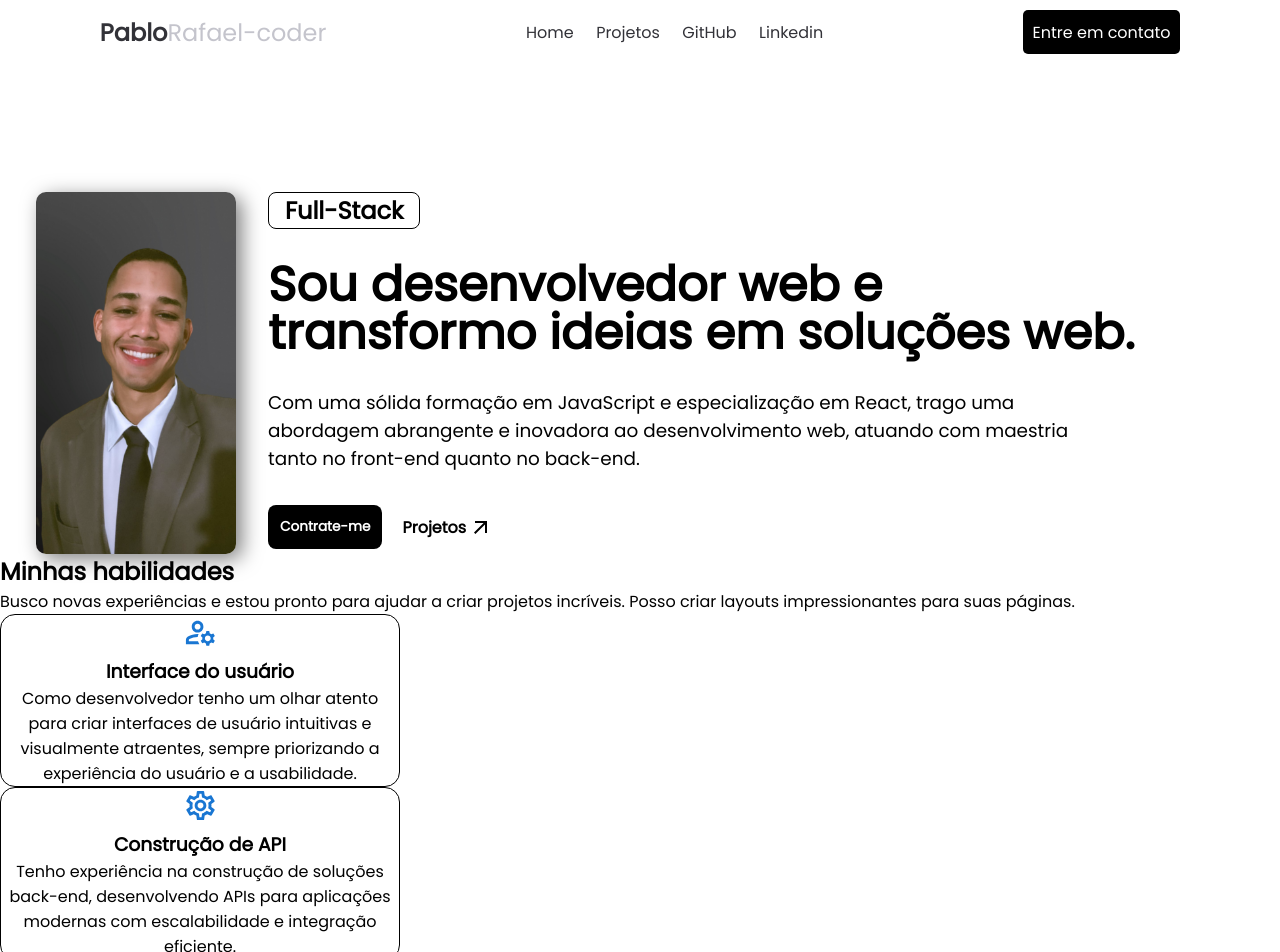
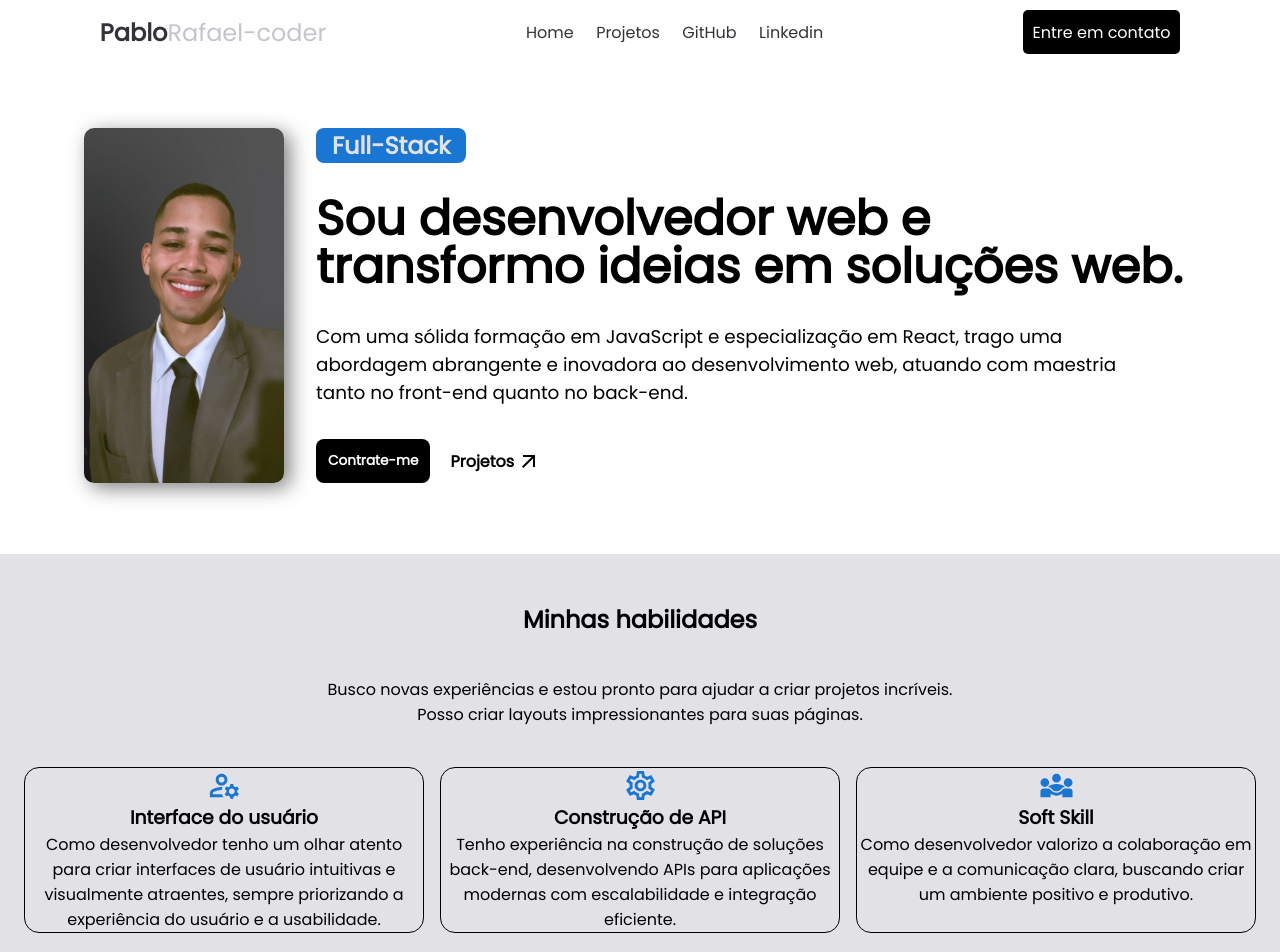
Before and after one commit to PabloRafael-coder/meu-portfolio, a React (Vite) app: page / in a window 1280 px wide. Shown: the top 952 px of the page. Built offline with nearby package versions, Linux system fonts and the light colour scheme.

Commit message:
feat: Add styles mainContent, cardSection, contentCard, textSection, cardTitle

```diff
--- a/src/App.module.css
+++ b/src/App.module.css
@@ -1,9 +1,14 @@
+.mainContent{
+    display: flex;
+    flex-direction: column;
+    align-items: center;
+    justify-content: center;
+}
 
 .sectionProfile {
     display: flex;
     max-width: 75.5rem;
-    padding-top: 8rem;
-    margin: 0 auto;
+    padding: 4rem 0;
     gap: 2rem;
 }
 
@@ -18,8 +23,9 @@
     padding: 0 1rem;
     font-size: 1.5rem;
     font-weight: 700;
-    border: 1px solid var(--black);
     border-radius: 8px;
+    background: #1976d2;
+    color: var(--gray-100);
 }
 
 .title {
@@ -66,28 +72,38 @@
 
 .avatar {
     width: 200px;
-    height: 100%;
+    min-width: 100%;
     border-radius: 10px;
     box-shadow: 6px 5px 20px #00000080;
 }
 
-.sectionSkill {
+
+.cardSection {
     display: flex;
     flex-direction: column;
     justify-content: center;
     align-items: center;
+    width: 100%;
+    padding: 3rem 0;
     gap: 2.5rem;
-    margin-top: 3rem;
-    background: var(--gray-300);
+    background: var(--gray-100);
 }
 
-.sectionSkill p {
-    max-width: 60rem;
+.cardSection p {
+    max-width: 41rem;
+}
+
+.contentCard {
+    display: flex;
+    gap: 1rem;
+}
+
+.textSection{
     text-align: center;
 }
 
-.contentCardSkill {
+.cardTitle {
     display: flex;
-    padding: 0 0 3rem 0;
-    gap: 1rem;
+    flex-direction: column;
+    align-items: center;
 }
```
